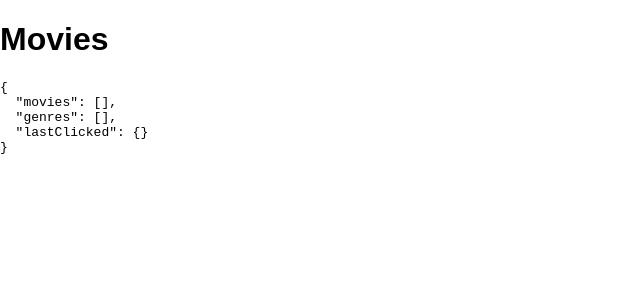
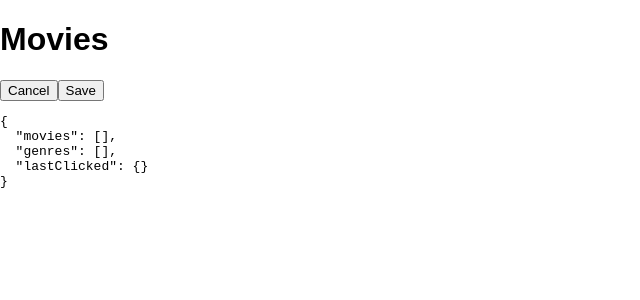
Before and after one commit to mkbaker/react-express-template, a React (Create React App) app: page /#/edit in a window 1280 px wide. Shown: the top 300 px of the page, without its empty margins (0-640 px from the left). Built offline with nearby package versions, Linux system fonts and the light colour scheme.

Commit message:
go to edit and cancel buttons working

```diff
--- a/src/components/App/App.js
+++ b/src/components/App/App.js
@@ -9,6 +9,7 @@ import { withRouter } from "react-router-dom";
 import Header from '../Header/Header';
 import MovieList from '../MovieList/MovieList';
 import Detail from '../Detail/Detail';
+import Edit from '../Edit/Edit';
 
 class App extends Component {
   // Renders the entire app on the DOM
@@ -20,6 +21,7 @@ class App extends Component {
 
           <Route path="/" exact component={MovieList} />
           <Route path="/detail" component={Detail} />
+          <Route path="/edit" component={Edit} />
         </Router>
 
         <pre>{JSON.stringify(this.props.reduxState, null, 2)}</pre>
--- a/src/components/Detail/Detail.js
+++ b/src/components/Detail/Detail.js
@@ -5,13 +5,20 @@ import { connect } from "react-redux";
 class Detail extends Component {
 
     handleBack = () => {
+        //go back to home on click
         this.props.history.push('/');
     }
+
+    handleEdit = () => {
+        //go to edit page on click
+        this.props.history.push('/edit');
+    }
+
     render() {
         return (
             <div>
                 <button onClick={this.handleBack}>Back to List</button>
-                <button>Edit</button>
+                <button onClick={this.handleEdit}>Edit</button>
                 <h1>{this.props.reduxState.lastClicked.title}</h1>
                 <p>{this.props.reduxState.lastClicked.description}</p>
 
--- /dev/null
+++ b/src/components/Edit/Edit.js
@@ -0,0 +1,18 @@
+import React, { Component } from "react";
+import { connect } from "react-redux";
+
+class Edit extends Component {
+    handleCancel = () => {
+        this.props.history.push('/detail');
+    }
+    render(){
+        return(
+            <div>
+                <button onClick={this.handleCancel}>Cancel</button>
+                <button>Save</button>
+            </div>
+        )
+    }
+}
+
+export default connect()(Edit);
```
